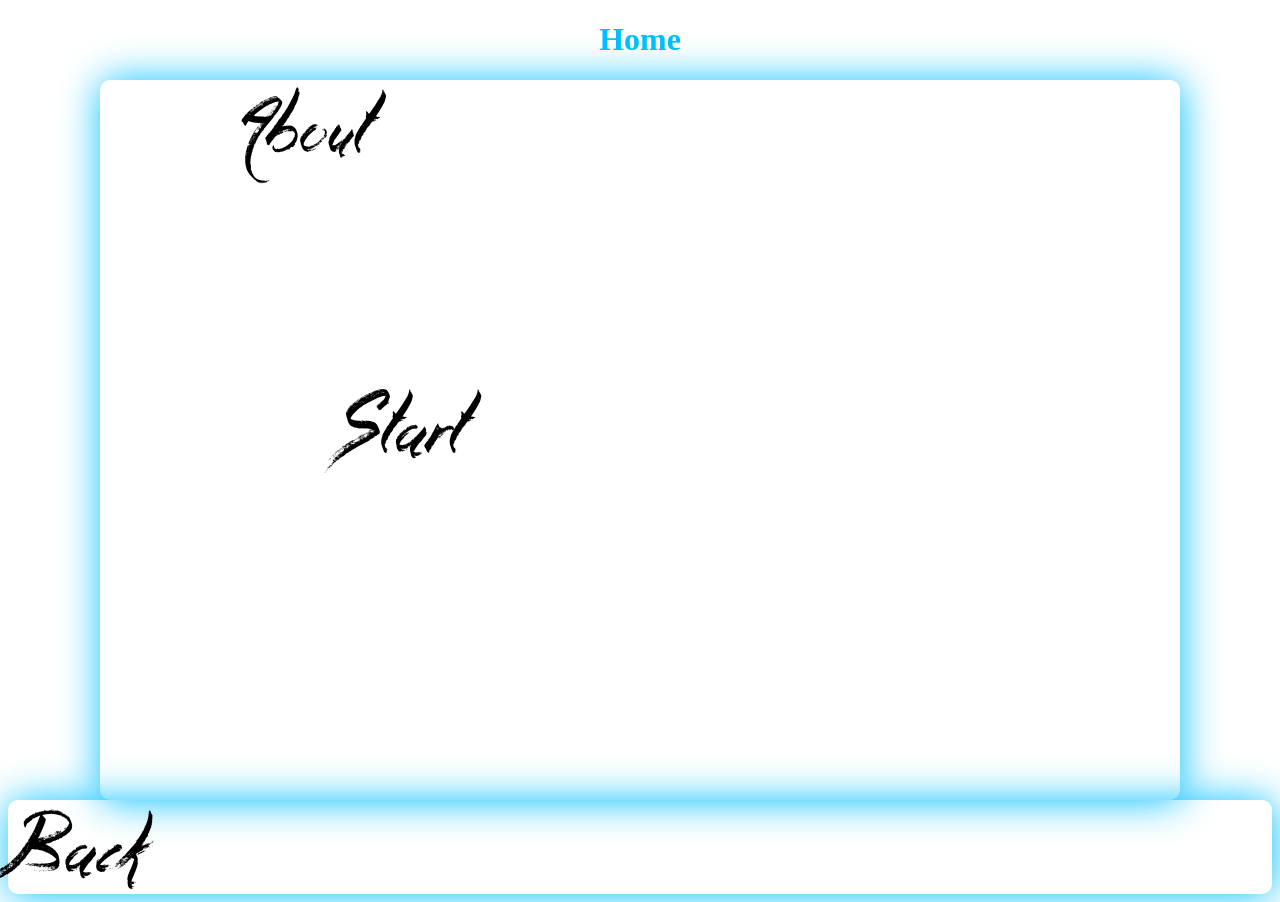
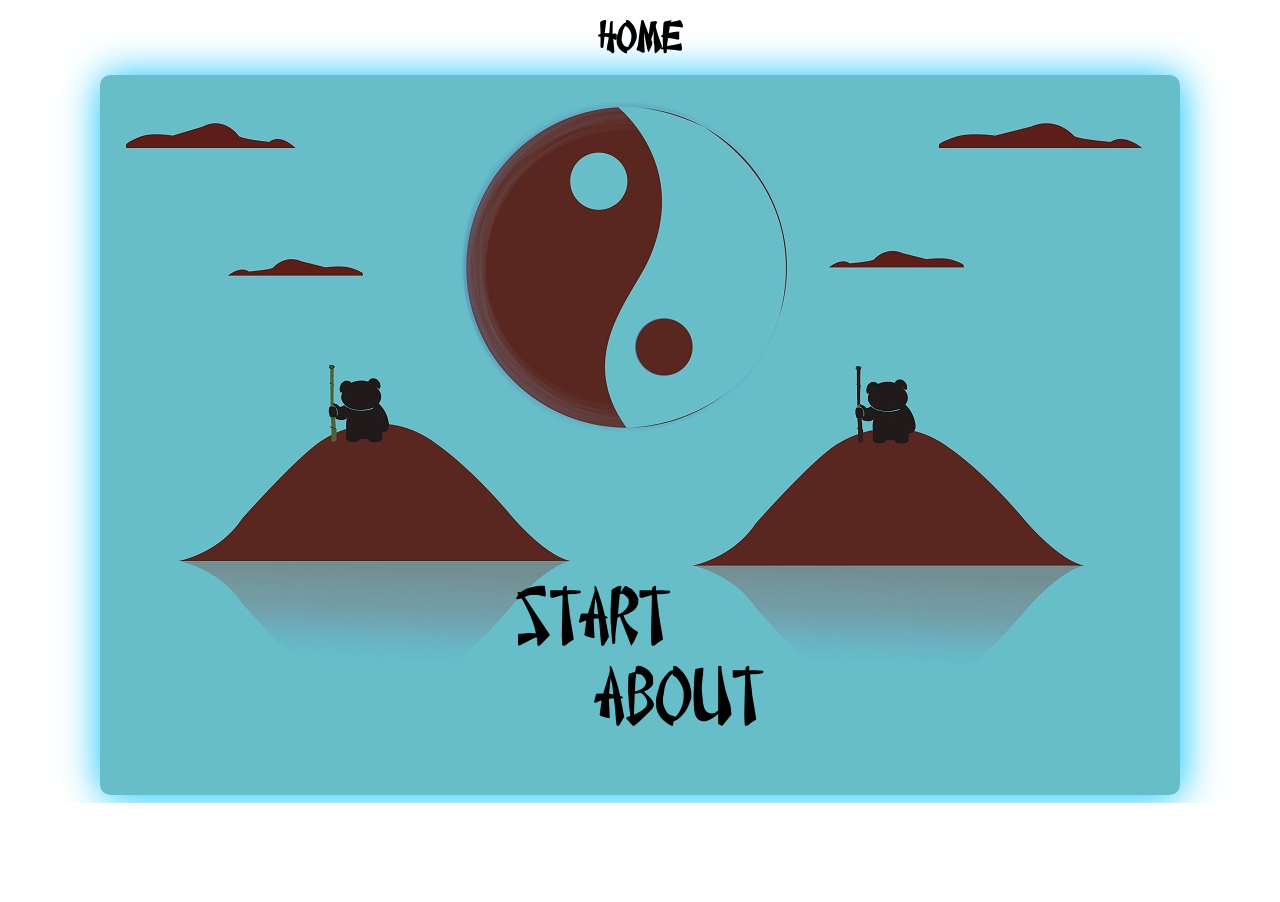
Before and after one commit to iamPedroVictor/yinYang, a plain HTML site: page index.html in a window 1280 px wide. After the commit the page ends 803 px from the top, so only its background shows below. Drawn offline with Linux system fonts and the light colour scheme.

Commit message:
Imagens
Adicionado imagens e sons ao jogo

```diff
--- a/css/main.css
+++ b/css/main.css
@@ -2,14 +2,13 @@ body {
       background: #fff;
   }
   @font-face {
-      font-family: 'Magic Pies';
-      src: url('../assets/MagicPies.ttf');
+      font-family: 'CHINESETAKEAWAY';
+      src: url('../assets/CHINESETAKEAWAY.ttf');
   }
 
   h1 {
       text-align: center;
-      color: #00bfff;
-      font: Magic Pies;
+      font-family: CHINESETAKEAWAY;
   }
 
 
@@ -51,19 +50,42 @@ body {
       margin: 0 auto;
       width: 1080px;
       height: 720px;
-      background-image: url('../imgs/fundo.png');
+      background-image: url('../imgs/MENU-FUNDO.jpg');
   }
   #start_btn {
       position: relative;
-      top: 300px;
-      left:240px;
+      top: 510px;
+      left:410px;
   }
+
+  #about_btn {
+      position: relative;
+      top: 590px;
+      left:320px;
+  }
+
+  /* About Style*/
+  #about-container {
+      display: none;
+      margin: 0 auto;
+      width: 1080px;
+      height: 720px;
+      background-image: url('../imgs/CREDITOS.jpg');
+  }
+  #back_btn {
+      position: relative;
+      top: 10px;
+      left:0px;
+  }
+
+
+
   /* button styles*/
   .button {
       color: #000000;
-      font-size: 80px;
+      font-size: 60px;
       background: transparent;
-      font-family: Magic Pies;
+      font-family: CHINESETAKEAWAY;
       border: none;
       cursor: pointer;
   }
--- a/js/game.js
+++ b/js/game.js
@@ -143,11 +143,11 @@ function render(){//Desenhar os objetos no canvas
 function gameOver(){
 console.debug("GameOver");
 context.clearRect(0,0, canvas.width, canvas.height);
-context.font = '42pt Magic Pies';
+context.font = '42pt CHINESETAKEAWAY';
 context.fillStyle = '#000000';
 context.fillText("O Jogador " + win + " Venceu", (canvas.width / 2) - 180, (canvas.height / 2) - 50);
 restart_btn.style.display = "block";
-menu_btn.style.display = "block"
+menu_btn.style.display = "block";
 console.debug("Restart block");
 restart_btn.onclick = function(){
   gameInit();
@@ -155,7 +155,7 @@ restart_btn.onclick = function(){
 menu_btn.onclick = function(){
     menuElem.style.display = "block";
     canvasElem.style.display = "none";
-    Init();
+    init();
   }
 }
 
--- a/js/main.js
+++ b/js/main.js
@@ -41,7 +41,8 @@
         'player2' : 'sprite/pandaP2.png',
         'bolaAzul': 'sprite/bolaazul.png',
         'bolaVermelha': 'sprite/bolavermelha.png',
-        'fundo': 'imgs/fundo.jpg'
+        'fundo': 'imgs/fundo.jpg',
+        'vitoria': 'imgs/VITORIA.jpg'
     }, function(){
         menuElem.style.display = "block";
     });
```
Also changed, not shown: assets/CHINESETAKEAWAY.ttf (added), assets/MagicPies.ttf (deleted), imgs/CREDITOS.jpg (added), imgs/MENU-FUNDO.jpg (added), imgs/VITORIA.jpg (added), imgs/fundo.jpg (added), sprite/bolaazul.png (added), sprite/bolavermelha.png (added), sprite/pandaP1.png (added), sprite/pandaP2.png (added), 1 other file.
